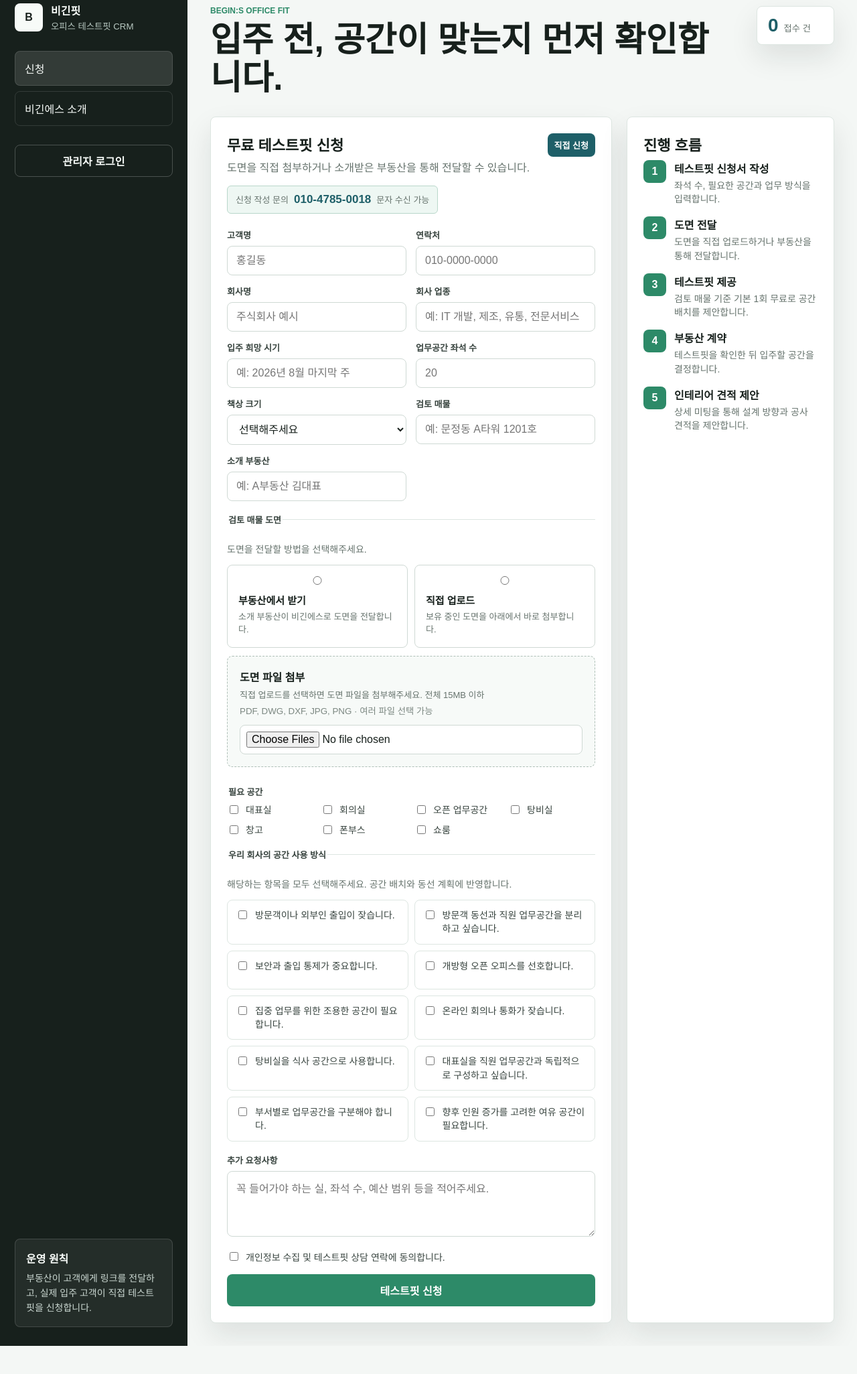
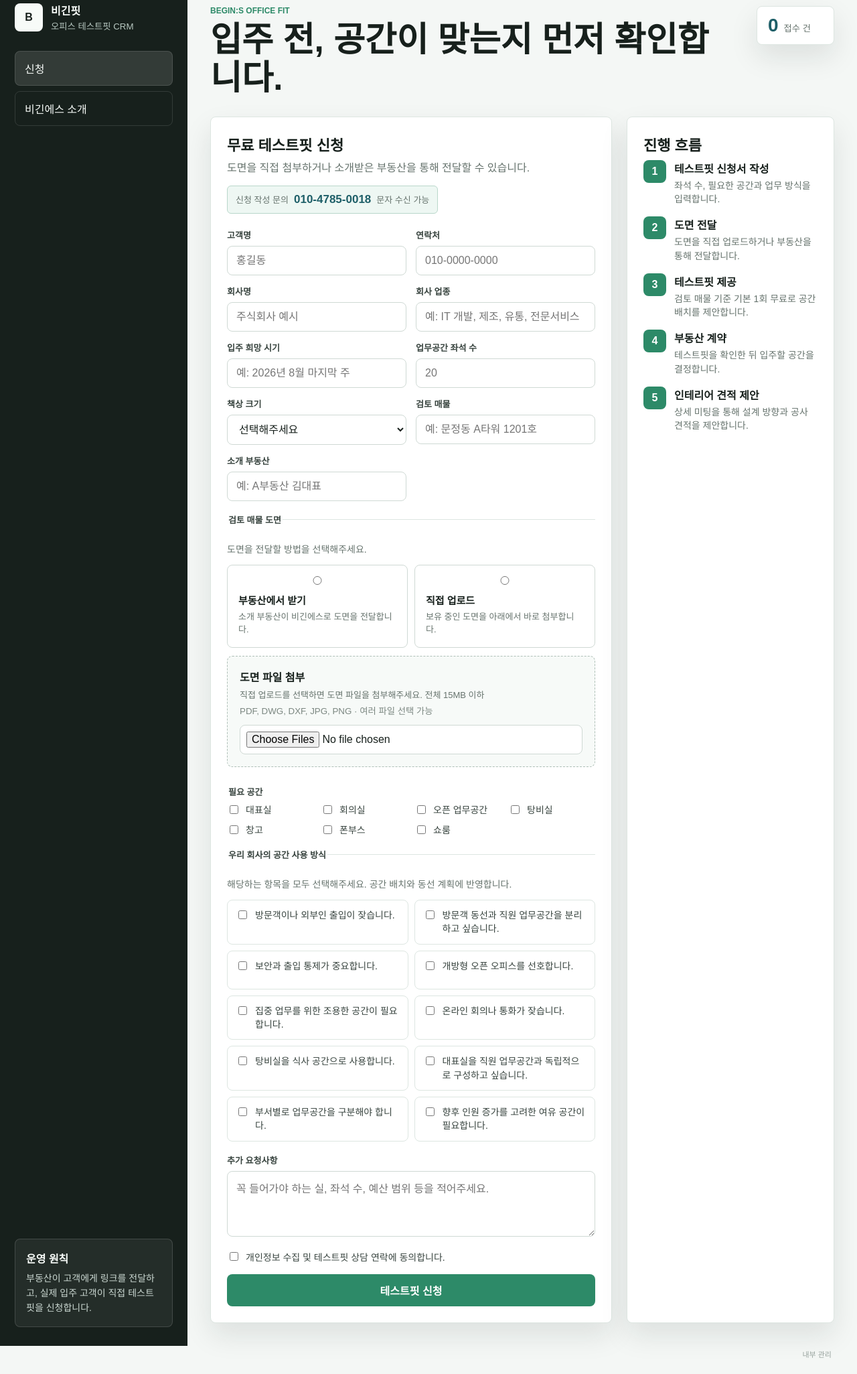
Before and after one commit to dayoungkang0118/begins-fit, a website: page index.html in a window 1280 px wide. Shown: the part 25-2076 px from the top of the page at 67% size. Before the commit the page ends 2034 px from the top, so only its background shows below. Drawn offline with Linux system fonts and the light colour scheme.

Commit message:
Add files via upload

```diff
--- a/app.js
+++ b/app.js
@@ -296,7 +296,6 @@ function initPartnerFromUrl() {
   if (!partner) return;
 
   const decoded = decodeURIComponent(partner);
-  $("#partnerBadge").textContent = `${decoded} 소개`;
   $("#partnerNameInput").value = decoded;
 }
 
--- a/index.html
+++ b/index.html
@@ -30,7 +30,6 @@
         </nav>
 
         <div class="admin-actions">
-          <button class="ghost-button" id="adminLoginButton" type="button">관리자 로그인</button>
           <button class="ghost-button hidden" id="adminLogoutButton" type="button">로그아웃</button>
         </div>
 
@@ -65,7 +64,6 @@
                     <small>문자 수신 가능</small>
                   </a>
                 </div>
-                <span class="partner-badge" id="partnerBadge">직접 신청</span>
               </div>
 
               <div class="form-grid">
@@ -347,6 +345,10 @@
       </main>
     </div>
 
+    <footer class="utility-footer">
+      <button class="internal-access" id="adminLoginButton" type="button">내부 관리</button>
+    </footer>
+
     <div class="modal hidden" id="loginModal" role="dialog" aria-modal="true" aria-labelledby="loginTitle">
       <form class="login-card" id="adminLoginForm">
         <div class="panel-head">
@@ -372,4 +374,4 @@
     <script src="app.js"></script>
   </body>
 </html>
-<!-- deployment: contact-links-v3 -->
+<!-- deployment: discreet-admin-v4 -->
--- a/styles.css
+++ b/styles.css
@@ -268,16 +268,6 @@ h3 {
 .request-contact:hover {
   border-color: var(--mint);
   background: #e5f3ed;
-}
-
-.partner-badge {
-  flex: 0 0 auto;
-  padding: 8px 10px;
-  border-radius: 8px;
-  color: #ffffff;
-  background: var(--teal);
-  font-size: 13px;
-  font-weight: 700;
 }
 
 .form-grid {
@@ -974,6 +964,27 @@ td small {
   transform: translateY(0);
 }
 
+.utility-footer {
+  display: flex;
+  justify-content: flex-end;
+  padding: 0 34px 18px 314px;
+  background: var(--wash);
+}
+
+.internal-access {
+  border: 0;
+  padding: 4px;
+  color: #98a39e;
+  background: transparent;
+  font-size: 11px;
+  cursor: pointer;
+}
+
+.internal-access:hover {
+  color: var(--muted);
+  text-decoration: underline;
+}
+
 @media (max-width: 980px) {
   .app-shell {
     grid-template-columns: 1fr;
@@ -994,6 +1005,10 @@ td small {
     grid-template-columns: repeat(3, minmax(0, 1fr));
   }
 
+  .utility-footer {
+    padding-left: 22px;
+  }
+
   .panel-grid {
     grid-template-columns: 1fr;
   }
@@ -1006,6 +1021,10 @@ td small {
 @media (max-width: 720px) {
   .main {
     padding: 22px 16px;
+  }
+
+  .utility-footer {
+    padding: 0 16px 14px;
   }
 
   .topbar,
```
